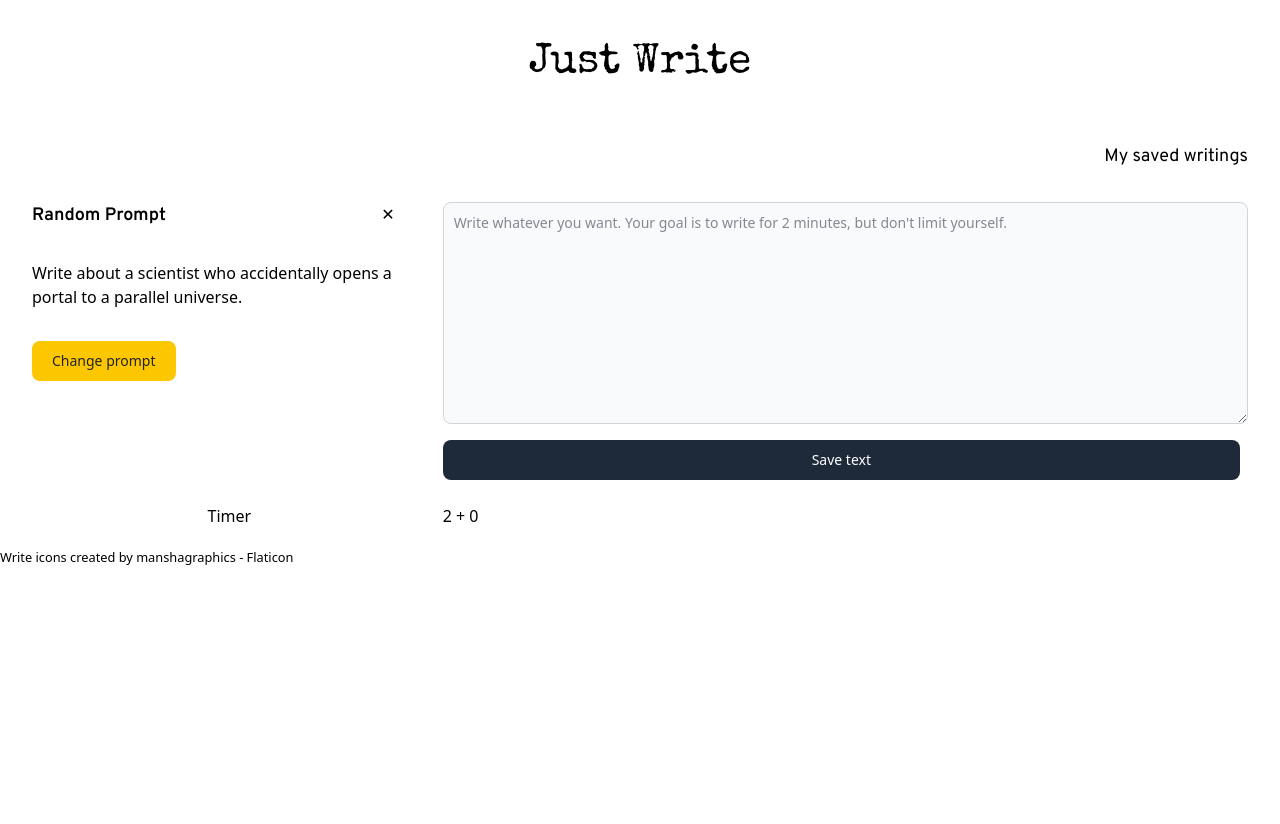
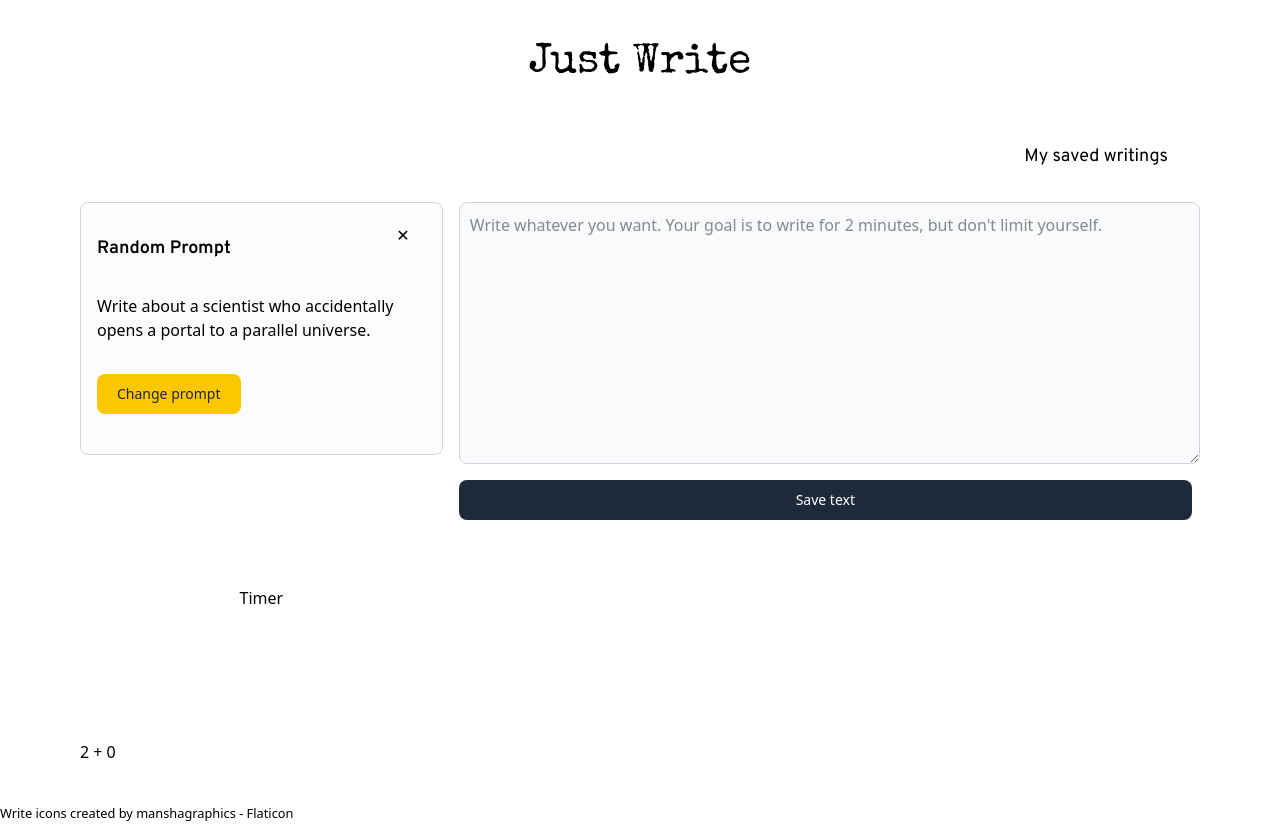
Before and after one commit to ofedchen/just-write, a Vue app: page / in a window 1280 px wide. Before the commit the page ends 800 px from the top, so only its background shows below. Built offline with nearby package versions, Linux system fonts and the light colour scheme; data requests are answered from the project's data file.

Commit message:
moved hidePrompt() to HomeView and  hidden as a prop  so that we don't save the hidden  propmt to saved texts, fixed styling

```diff
--- a/index.html
+++ b/index.html
@@ -7,7 +7,7 @@
     <link href="/public/quill-pen.png" rel="icon" />
   </head>
   <body>
-    <div id="app" class="min-h-full"></div>
+    <div id="app" class="min-h-screen md:px-[5rem]"></div>
     <a style="font-size: 0.8rem;" href="https://www.flaticon.com/free-icons/write" title="write icons">Write icons created by manshagraphics - Flaticon</a>
     <script src="/src/main.js" type="module"></script>
   </body>
--- a/src/components/PromptGenerator.vue
+++ b/src/components/PromptGenerator.vue
@@ -1,28 +1,28 @@
 <script setup>
-import { ref } from "vue";
+import { watch } from 'vue';
 
-const hidden = ref(false)
 
 defineProps({
-  currentPrompt: String
+  currentPrompt: String,
+  hidden: Boolean
 })
 
-const emit = defineEmits(['newPrompt'])
+const emit = defineEmits(['newPrompt', 'hidePrompt'])
 
 const newPrompt = () => {
   emit('newPrompt')
 }
 
-function hidePrompt() {
-  hidden.value = true
+const hidePrompt = () => {
+  emit('hidePrompt')
 }
 
 </script>
 
 <template>
-  <div v-show="!hidden" class="relative">
+  <div v-show="!hidden" class="relative px-4 py-8 bg-gray-50/50 rounded-lg border border-gray-300">
     <h2 class="font-[Overpass] text-[18px] font-semibold">Random Prompt</h2>
-    <span class="p-8 cursor-pointer absolute -top-8 right-0" @click="hidePrompt">&#x2715</span>
+    <span class="p-8 cursor-pointer absolute -top-3 right-0" @click="hidePrompt">&#x2715</span>
     <p class="py-8">{{ currentPrompt }}</p>
     <button @click="newPrompt"
       class="focus:outline-none text-[#212427] bg-yellow-400 hover:bg-yellow-500 focus:ring-2 focus:ring-yellow-300 font-medium rounded-lg text-sm px-5 py-2.5 me-2 mb-2 cursor-pointer">Change
--- a/src/components/Textfield.vue
+++ b/src/components/Textfield.vue
@@ -2,24 +2,27 @@
 import { ref } from "vue";
 
 const userText = ref("");
+const storedTexts = ref(null)
 
 const props = defineProps({
-    currentPrompt: String
+    currentPrompt: String,
+    hidden: Boolean
 })
+
 
 function saveText() {
     if (!userText.value.trim()) return;
 
     const savedText = {
         id: Date.now(),
-        prompt: props.currentPrompt,
+        prompt: props.hidden ? "Free writing" : props.currentPrompt,
         text: userText.value,
         date: new Date().toLocaleDateString("se-SV"),
     };
 
-    const storedTexts = JSON.parse(localStorage.getItem("savedTexts")) || [];
-    storedTexts.push(savedText);
-    localStorage.setItem("savedTexts", JSON.stringify(storedTexts));
+    storedTexts.value = JSON.parse(localStorage.getItem("savedTexts")) || [];
+    storedTexts.value.push(savedText);
+    localStorage.setItem("savedTexts", JSON.stringify(storedTexts.value));
     userText.value = "";
 }
 </script>
@@ -30,7 +33,7 @@ function saveText() {
             <textarea v-model="userText"
                 placeholder="Write whatever you want. Your goal is to write for 2 minutes, but don't limit yourself."
                 name="userText" rows="10" cols="1"
-                class="block p-2.5 w-full text-sm text-gray-900 bg-gray-50 rounded-lg border border-gray-300 focus:ring-blue-500 focus:border-blue-500">
+                class="block p-2.5 w-full text-[16px] text-gray-900 bg-gray-50 rounded-lg border border-gray-300 focus:ring-blue-500 focus:border-blue-500">
       </textarea>
         </div>
         <button type="submit" severity="secondary" label="Save text"
--- a/src/views/HomeView.vue
+++ b/src/views/HomeView.vue
@@ -7,6 +7,7 @@ import axios from "axios";
 
 const prompts = ref([]);
 const randomPrompt = ref(null);
+const hidden = ref(false)
 
 onMounted(async () => {
   try {
@@ -26,13 +27,16 @@ function generatePrompt() {
   randomPrompt.value = prompts.value[index].prompt;
 }
 
+function hidePromptTimer() {
+  hidden.value = true
+}
 
 </script>
 
 <template>
-  <main class="grid grid-cols-1 md:grid-cols-3 gap-4 px-8 py-4">
-    <PromptGenarator @newPrompt="generatePrompt" :currentPrompt="randomPrompt" />
-    <Textfield :currentPrompt="randomPrompt" class="md:col-span-2" />
-    <Timer />
+  <main class="grid grid-cols-1 md:grid-cols-3 md:grid-rows-2 gap-4 py-4">
+    <PromptGenarator @newPrompt="generatePrompt" @hidePrompt="hidePromptTimer" :currentPrompt="randomPrompt" :hidden="hidden" />
+    <Textfield :currentPrompt="randomPrompt" :hidden="hidden" class="md:col-span-2 md:row-span-2" />
+    <Timer class="md:col-start-1 md:row-start-2" />
   </main>
 </template>
```
